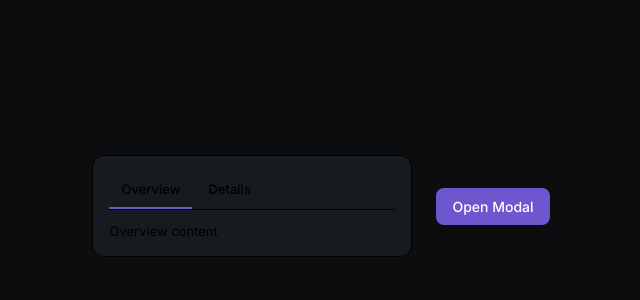
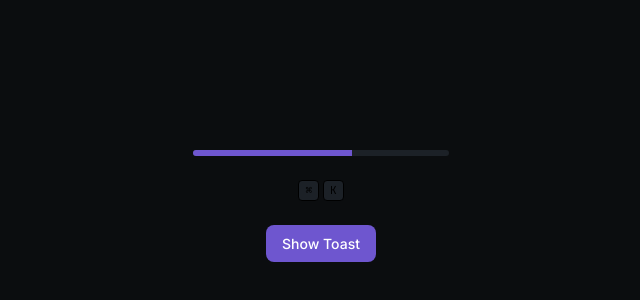
Before and after one commit to varshitha2108/-codeatlas-ai, a React (Vite) app in the folder frontend/: page / in a window 1280 px wide. Shown: the part 194-494 px from the top of the page, without its empty margins (319-959 px from the left). Built offline with nearby package versions, Linux system fonts and the light colour scheme.

Commit message:
Add Toast, ProgressBar, KeyboardShortcut primitives

```diff
--- a/frontend/src/App.tsx
+++ b/frontend/src/App.tsx
@@ -1,29 +1,20 @@
-import { useState } from 'react'
 import { Button } from './shared/components/Button'
-import { Card } from './shared/components/Card'
-import { Tabs } from './shared/components/Tabs'
-import { Modal } from './shared/components/Modal'
+import { ProgressBar } from './shared/components/ProgressBar'
+import { KeyboardShortcut } from './shared/components/KeyboardShortcut'
+import { useToast } from './shared/components/Toast'
 
 function App() {
-  const [modalOpen, setModalOpen] = useState(false)
+  const { showToast } = useToast()
 
   return (
-    <div className="flex h-screen items-center justify-center bg-canvas gap-6">
-      <Card className="w-80">
-        <Tabs
-          tabs={[
-            { id: 'a', label: 'Overview', content: <p className="text-primary text-sm">Overview content</p> },
-            { id: 'b', label: 'Details', content: <p className="text-primary text-sm">Details content</p> },
-          ]}
-        />
-      </Card>
-
-      <Button variant="primary" onClick={() => setModalOpen(true)}>Open Modal</Button>
-
-      <Modal isOpen={modalOpen} onClose={() => setModalOpen(false)} title="Example Modal">
-        <p className="text-secondary text-sm mb-4">This is modal content.</p>
-        <Button variant="secondary" onClick={() => setModalOpen(false)}>Close</Button>
-      </Modal>
+    <div className="flex h-screen items-center justify-center bg-canvas flex-col gap-6">
+      <div className="w-64">
+        <ProgressBar progress={62} />
+      </div>
+      <KeyboardShortcut keys={['⌘', 'K']} />
+      <Button variant="primary" onClick={() => showToast('Saved successfully', 'success')}>
+        Show Toast
+      </Button>
     </div>
   )
 }
--- a/frontend/src/main.tsx
+++ b/frontend/src/main.tsx
@@ -5,11 +5,14 @@ import '@fontsource/jetbrains-mono'
 import './index.css'
 import App from './App.tsx'
 import { ThemeProvider } from './context/ThemeContext.tsx'
+import { ToastProvider } from './shared/components/Toast.tsx'
 
 createRoot(document.getElementById('root')!).render(
   <StrictMode>
     <ThemeProvider>
-      <App />
+      <ToastProvider>
+        <App />
+      </ToastProvider>
     </ThemeProvider>
   </StrictMode>,
 )
--- /dev/null
+++ b/frontend/src/shared/components/KeyboardShortcut.tsx
@@ -0,0 +1,14 @@
+export function KeyboardShortcut({ keys }: { keys: string[] }) {
+  return (
+    <span className="inline-flex gap-1">
+      {keys.map((key) => (
+        <kbd
+          key={key}
+          className="px-1.5 py-0.5 rounded-sm bg-hover border border-default text-xs font-mono text-secondary"
+        >
+          {key}
+        </kbd>
+      ))}
+    </span>
+  )
+}
--- /dev/null
+++ b/frontend/src/shared/components/ProgressBar.tsx
@@ -0,0 +1,11 @@
+export function ProgressBar({ progress }: { progress: number }) {
+  const clamped = Math.min(100, Math.max(0, progress))
+  return (
+    <div className="h-1.5 w-full bg-hover rounded-full overflow-hidden">
+      <div
+        className="h-full bg-accent transition-all duration-300 ease-out"
+        style={{ width: `${clamped}%` }}
+      />
+    </div>
+  )
+}
--- /dev/null
+++ b/frontend/src/shared/components/Toast.tsx
@@ -0,0 +1,55 @@
+import { createContext, useContext, useState, type ReactNode } from 'react'
+
+interface ToastItem {
+  id: number
+  message: string
+  variant: 'success' | 'danger' | 'info'
+}
+
+interface ToastContextValue {
+  showToast: (message: string, variant?: ToastItem['variant']) => void
+}
+
+const ToastContext = createContext<ToastContextValue | undefined>(undefined)
+
+const variantClasses: Record<ToastItem['variant'], string> = {
+  success: 'border-success text-success',
+  danger: 'border-danger text-danger',
+  info: 'border-info text-info',
+}
+
+export function ToastProvider({ children }: { children: ReactNode }) {
+  const [toasts, setToasts] = useState<ToastItem[]>([])
+
+  const showToast = (message: string, variant: ToastItem['variant'] = 'info') => {
+    const id = Date.now()
+    setToasts((prev) => [...prev, { id, message, variant }])
+    setTimeout(() => {
+      setToasts((prev) => prev.filter((t) => t.id !== id))
+    }, 3000)
+  }
+
+  return (
+    <ToastContext.Provider value={{ showToast }}>
+      {children}
+      <div className="fixed bottom-4 right-4 flex flex-col gap-2 z-50">
+        {toasts.map((toast) => (
+          <div
+            key={toast.id}
+            className={`bg-surface-raised border rounded-md px-4 py-2 text-sm shadow-lg ${variantClasses[toast.variant]}`}
+          >
+            {toast.message}
+          </div>
+        ))}
+      </div>
+    </ToastContext.Provider>
+  )
+}
+
+export function useToast() {
+  const context = useContext(ToastContext)
+  if (context === undefined) {
+    throw new Error('useToast must be used within a ToastProvider')
+  }
+  return context
+}
```
